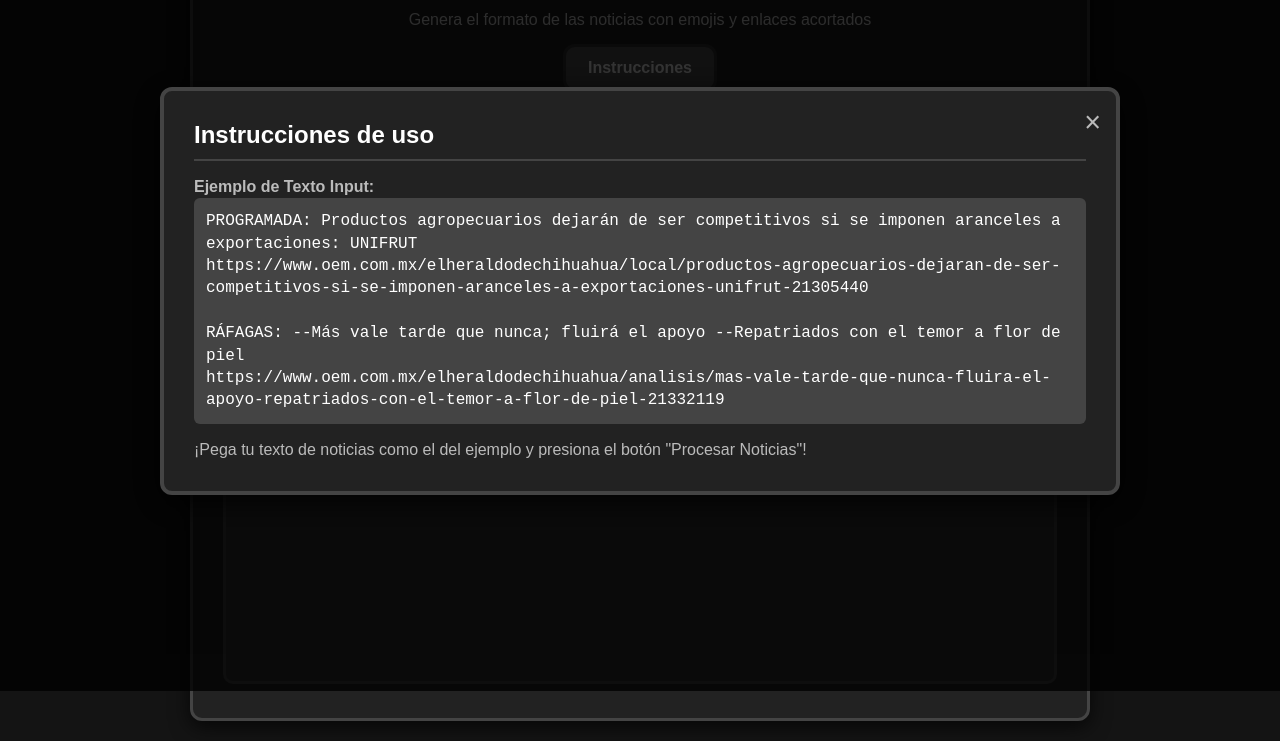
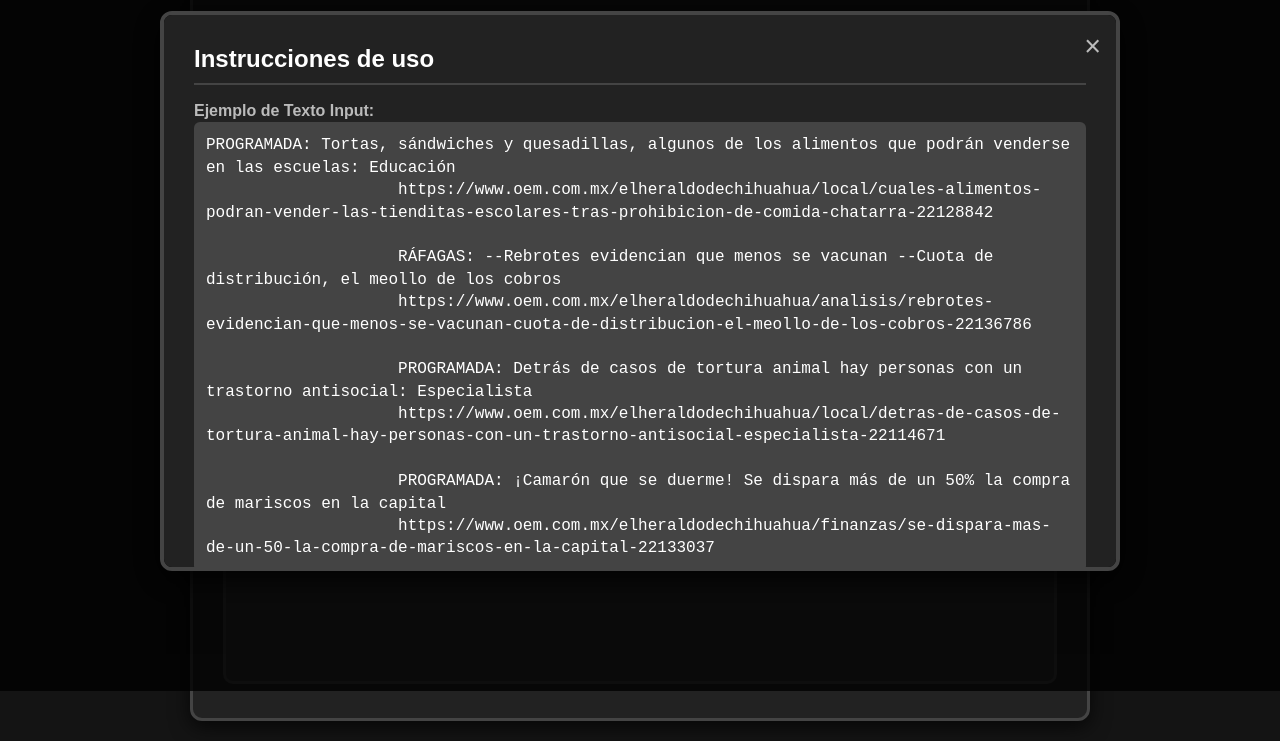
Before and after one commit to hyperhue-studio/NewsDiffusionAutomatizer, a website: page public/index.html in a window 1280 px wide. Both pictures are taken after a click on the button "Instrucciones". Shown: the part 109-850 px from the top of the page. Drawn offline with Linux system fonts and the light colour scheme.

Commit message:
Update index.html

```diff
--- a/public/index.html
+++ b/public/index.html
@@ -30,11 +30,17 @@
                 <span id="close-popup" class="close-btn">&times;</span>
                 <h2>Instrucciones de uso</h2>
                 <p><strong>Ejemplo de Texto Input:</strong></p>
-                <pre>PROGRAMADA: Productos agropecuarios dejarán de ser competitivos si se imponen aranceles a exportaciones: UNIFRUT
-https://www.oem.com.mx/elheraldodechihuahua/local/productos-agropecuarios-dejaran-de-ser-competitivos-si-se-imponen-aranceles-a-exportaciones-unifrut-21305440
+                <pre>PROGRAMADA: Tortas, sándwiches y quesadillas, algunos de los alimentos que podrán venderse en las escuelas: Educación
+                    https://www.oem.com.mx/elheraldodechihuahua/local/cuales-alimentos-podran-vender-las-tienditas-escolares-tras-prohibicion-de-comida-chatarra-22128842
 
-RÁFAGAS: --Más vale tarde que nunca; fluirá el apoyo --Repatriados con el temor a flor de piel
-https://www.oem.com.mx/elheraldodechihuahua/analisis/mas-vale-tarde-que-nunca-fluira-el-apoyo-repatriados-con-el-temor-a-flor-de-piel-21332119</pre>
+                    RÁFAGAS: --Rebrotes evidencian que menos se vacunan --Cuota de distribución, el meollo de los cobros
+                    https://www.oem.com.mx/elheraldodechihuahua/analisis/rebrotes-evidencian-que-menos-se-vacunan-cuota-de-distribucion-el-meollo-de-los-cobros-22136786
+
+                    PROGRAMADA: Detrás de casos de tortura animal hay personas con un trastorno antisocial: Especialista
+                    https://www.oem.com.mx/elheraldodechihuahua/local/detras-de-casos-de-tortura-animal-hay-personas-con-un-trastorno-antisocial-especialista-22114671
+
+                    PROGRAMADA: ¡Camarón que se duerme! Se dispara más de un 50% la compra de mariscos en la capital
+                    https://www.oem.com.mx/elheraldodechihuahua/finanzas/se-dispara-mas-de-un-50-la-compra-de-mariscos-en-la-capital-22133037</pre>
                 <p>¡Pega tu texto de noticias como el del ejemplo y presiona el botón "Procesar Noticias"!</p>
             </div>
         </div>
```
